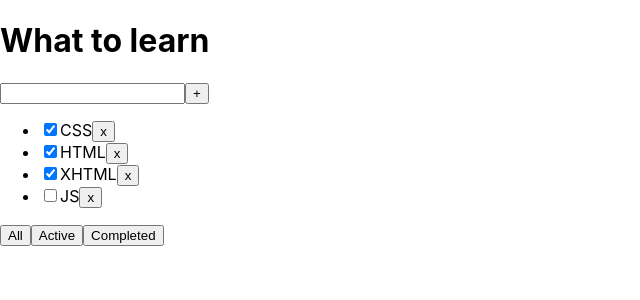
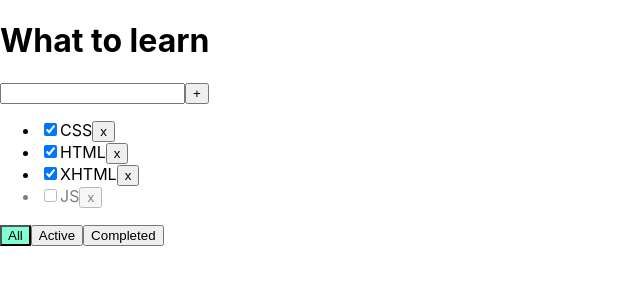
Before and after one commit to DaniilByrdin2/TS-Todo-List, a React (Create React App) app: page / in a window 1280 px wide. Shown: the top 300 px of the page, without its empty margins (0-640 px from the left). Built offline with nearby package versions, Linux system fonts and the light colour scheme.

Commit message:
adding functions changeStatusTask, field Required, filterActiveBtn

```diff
--- a/src/App.css
+++ b/src/App.css
@@ -1,38 +1,26 @@
 .App {
-  text-align: center;
+  padding: 30px;
+  display: flex;
 }
 
-.App-logo {
-  height: 40vmin;
-  pointer-events: none;
+.App > div {
+  margin-right: 54px;
 }
 
-@media (prefers-reduced-motion: no-preference) {
-  .App-logo {
-    animation: App-logo-spin infinite 20s linear;
-  }
+
+.error {
+  border: red 1px solid;
 }
 
-.App-header {
-  background-color: #282c34;
-  min-height: 100vh;
-  display: flex;
-  flex-direction: column;
-  align-items: center;
-  justify-content: center;
-  font-size: calc(10px + 2vmin);
-  color: white;
+.error-message {
+  color: red;
 }
 
-.App-link {
-  color: #61dafb;
+.active-filter {
+  background-color: aquamarine;
 }
 
-@keyframes App-logo-spin {
-  from {
-    transform: rotate(0deg);
-  }
-  to {
-    transform: rotate(360deg);
-  }
+
+.is-done {
+  opacity: .5;
 }
--- a/src/App.tsx
+++ b/src/App.tsx
@@ -47,6 +47,17 @@ function App() {
     setTasks( [ ...tasks, { id: uuidv1(), title, isDone: false }] )
   }
 
+  const changeStatusTask = ( idTask: string, isDone: boolean ) => {
+    const newTask = tasks.find( t => t.id === idTask )
+
+    if( newTask ) {
+      newTask.isDone = isDone
+    }
+
+    setTasks( [ ...tasks ] )
+
+  }
+
 
   let tasksForTodoList = tasks
 
@@ -61,11 +72,13 @@ function App() {
   return (
     <div>
       <TodoList
+        changeStatusTask = { changeStatusTask }
         changeFilter = { changeFilter }
         removeTask = { removeTask }
         addNewTask = { addTask }
         title = { 'What to learn'}
         tasks = { tasksForTodoList }
+        filterActiveBtn = { filter }
       />
     </div>
   );
--- a/src/TodoList.tsx
+++ b/src/TodoList.tsx
@@ -1,4 +1,6 @@
 import React, { ChangeEvent, KeyboardEvent, useState } from "react"
+
+import './App.css'
 
 
 // types
@@ -14,28 +16,40 @@ export type TaskType = {
 type PropsType = {
     title: string,
     tasks: Array<TaskType>,
+    filterActiveBtn: FilterValueType,
+    changeStatusTask: ( id: string, isDone: boolean  ) => void ,
     addNewTask: ( value: string ) => void
     removeTask: ( value: string ) => void,
     changeFilter: ( value: FilterValueType ) => void //void = ничего не врозвращает
     // tasks: TaskType[]
 }
 
-type changeTextTask = string
-
+// type changeTextTask = string
+//<changeTextTask>
 
 export function TodoList( props: PropsType ) {
 
-  const [ textTask, setTextTask ] = useState<changeTextTask>('')
+  const [ textTask, setTextTask ] = useState('')
+  const [ error, setError ] = useState<string | null>( null )
 
   const onNewTitleChangeHandler = ( e: ChangeEvent<HTMLInputElement> ) => {
     setTextTask( e.currentTarget.value )
   }
 
   const onKeyPressHandler = ( e: KeyboardEvent<HTMLInputElement> ) => {
-    if ( e.charCode === 13) { addTask() }
+    setError( null )
+
+    if ( e.charCode === 13) {
+      addTask()
+    }
   }
 
   const addTask = () => {
+    // trim() - обрезает пробелы по краям с 2-ух сторон
+    if (textTask.trim() === '') {
+      setError( 'Field is required' )
+      return
+    }
     props.addNewTask( textTask )
     setTextTask('')
   }
@@ -43,6 +57,7 @@ export function TodoList( props: PropsType ) {
   const onAllClickHandler = () => props.changeFilter("all")
   const onActiveClickHandler = () => props.changeFilter("active")
   const onCompletedClickHandler = () => props.changeFilter("completed")
+
 
 
     return (
@@ -54,8 +69,12 @@ export function TodoList( props: PropsType ) {
             value={ textTask }
             onKeyPress = { onKeyPressHandler  }
             onChange={ onNewTitleChangeHandler }
+            className = { error ? "error" : "" }
           />
+
           <button onClick={ addTask }>+</button>
+
+          { error && <div className="error-message">{ error }</div> }
 
         </div>
 
@@ -63,10 +82,17 @@ export function TodoList( props: PropsType ) {
                 {props.tasks.map(( { id, title, isDone } ) => {
                     const onRemoveHandler = () => props.removeTask( id )
 
+                    const onChangeHandler = ( e: ChangeEvent<HTMLInputElement> ) => {
+                      props.changeStatusTask( id, e.currentTarget.checked )
+                    }
+
                     return (
-                        <li key={ id }>
+                        <li key={ id } className={ !isDone ? "is-done" : "" }>
 
-                            <input type="checkbox" checked={ isDone } />
+                            <input type="checkbox" checked={ isDone }
+                                   onChange = { onChangeHandler }
+                            />
+
                             <span>{ title }</span>
 
                             <button onClick={ onRemoveHandler }>x</button>
@@ -77,9 +103,9 @@ export function TodoList( props: PropsType ) {
             </ul>
 
         <div>
-          <button onClick={ onAllClickHandler }>All</button>
-          <button onClick={ onActiveClickHandler }>Active</button>
-          <button onClick={ onCompletedClickHandler }>Completed</button>
+          <button className = { props.filterActiveBtn === 'all' ? "active-filter" : "" } onClick={ onAllClickHandler }>All</button>
+          <button className = { props.filterActiveBtn === 'active' ? "active-filter" : "" } onClick={ onActiveClickHandler }>Active</button>
+          <button className = { props.filterActiveBtn === 'completed' ? "active-filter" : "" } onClick={ onCompletedClickHandler }>Completed</button>
         </div>
 
       </div>
```
